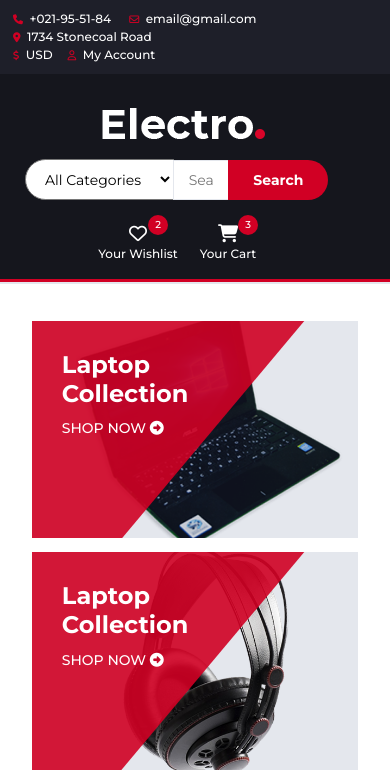
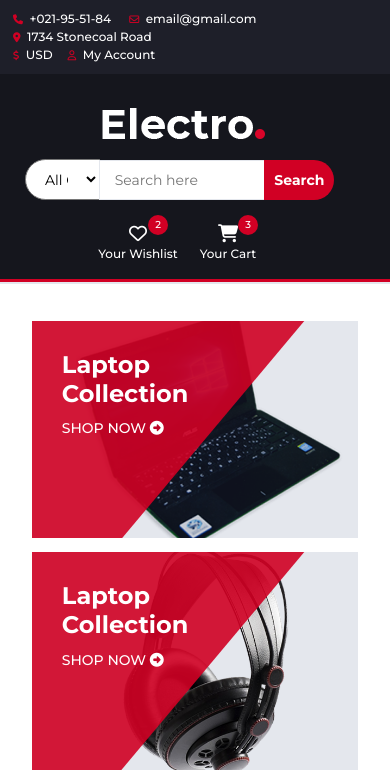
Before and after one commit to jeocamrank/itern-fe-project, a plain HTML site: page index.html in a window 390 px wide. Shown: the top 780 px of the page. Drawn offline with nearby package versions, Linux system fonts and the light colour scheme.

Commit message:
fix searchbar

```diff
--- a/style.css
+++ b/style.css
@@ -1008,6 +1008,18 @@ a {
   .right-side-header {
     flex-direction: row;
   }
+
+  .input-select{
+    width: 75px;
+  }
+
+  .input{
+    width: calc(100% - 150px);
+  }
+
+  .button-search{
+    width: 70px;
+  }
 }
 
 @media only screen and (max-width: 480px) {
```
